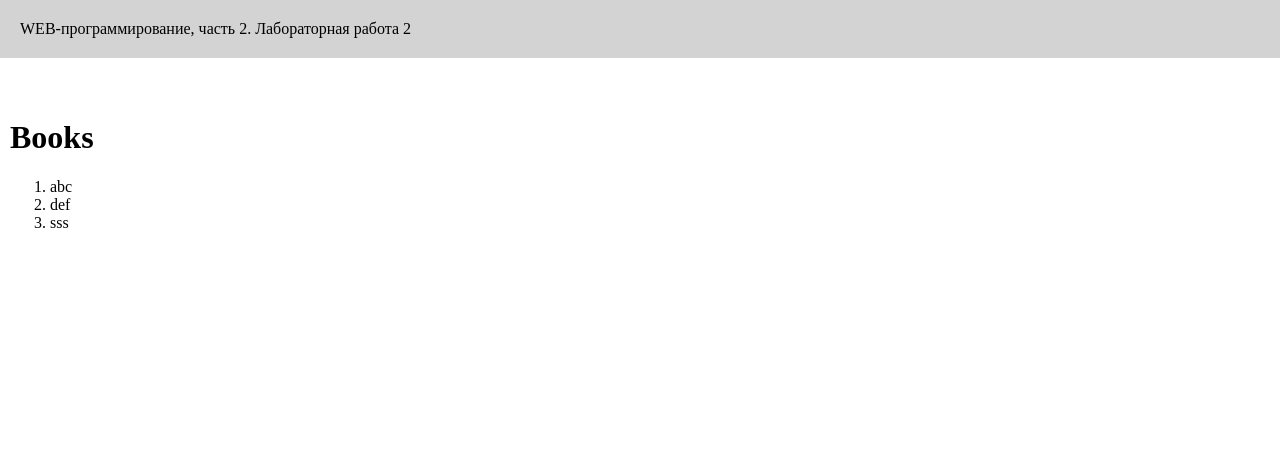
After one commit to zhmak-e/web-programming-labs-2, a Flask app: page /lab2/books in a window 1280 px wide. The commit adds this page. Shown: the top 472 px of the page. Run offline with Flask 3, Linux system fonts and the light colour scheme.

Commit message:
refactoring for lab2

```diff
--- a/app.py
+++ b/app.py
@@ -1,8 +1,10 @@
 from flask import Flask, redirect, url_for, render_template
 from lab1 import lab1
+from lab2 import lab2
 
 app = Flask(__name__)
 app.register_blueprint(lab1)
+app.register_blueprint(lab2)
 
 
 @app.route('/lab2/example')
--- /dev/null
+++ b/lab2.py
@@ -0,0 +1,27 @@
+from flask import Blueprint, redirect, url_for, render_template
+lab2 = Blueprint('lab2', __name__)
+
+
+@lab2.route('/lab2/example')
+def example():
+    name, lab_num, group, course = 'Иван Иванов', 2, 'ФБИ-00', 3
+    fruits = [
+        {'name': 'яблоки', 'price': 100},
+        {'name': 'груши', 'price': 120},
+        {'name': 'апельсины', 'price': 80},
+        {'name': 'мандарины', 'price': 95},
+        {'name': 'манго', 'price': 321}
+    ]
+    return render_template('example.html',
+                            name=name, lab_num=lab_num, group=group,
+                            course=course, fruits=fruits)
+
+
+@lab2.route('/lab2/')
+def lab():
+    return render_template('lab2.html')
+
+
+@lab2.route('/lab2/books')
+def base():
+    return render_template('books.html')
--- /dev/null
+++ b/templates/books.html
@@ -0,0 +1,12 @@
+{% extends "base.html" %}
+
+{% block lab %}Лабораторная работа 2{% endblock %}
+
+{% block main %}
+    <h1>Books</h1>
+    <ol>
+        {% for book in ['abc', 'def', 'sss'] %}
+        <li>{{ book }}</li>
+        {% endfor %}
+    </ol>
+{% endblock %}
--- a/templates/lab2.html
+++ b/templates/lab2.html
@@ -6,8 +6,7 @@
     <h1>Шаблоны</h1>
     <div>Тема лабораторной - шаблоны. Список сделанных страниц:</div>
     <ol>
-        <li>
-            <a href="/lab2/example">example</a>
-        </li>
+        <li><a href="/lab2/example">example</a></li>
+        <li><a href="/lab2/books">books</a></li>
     </ol>
 {% endblock %}
```
